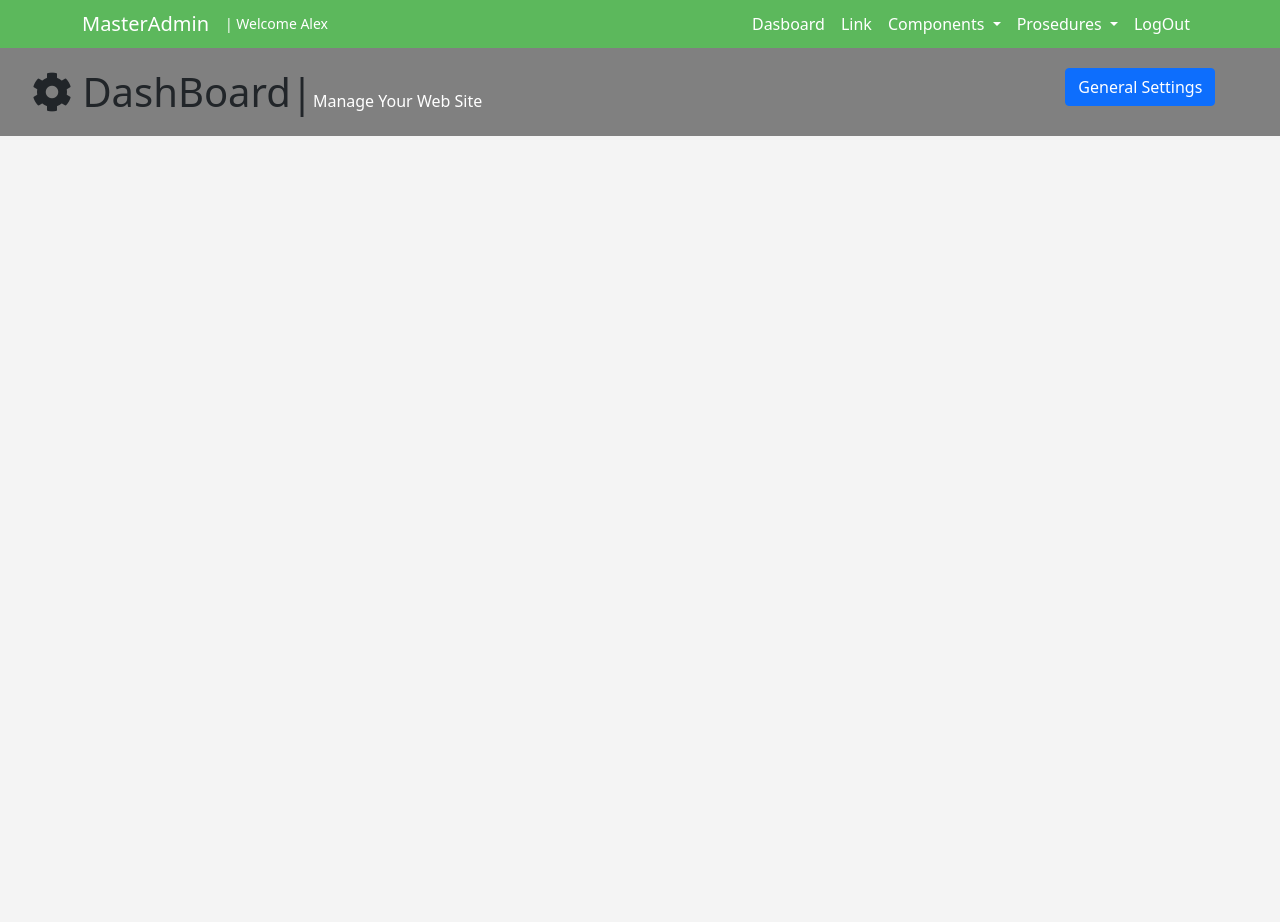
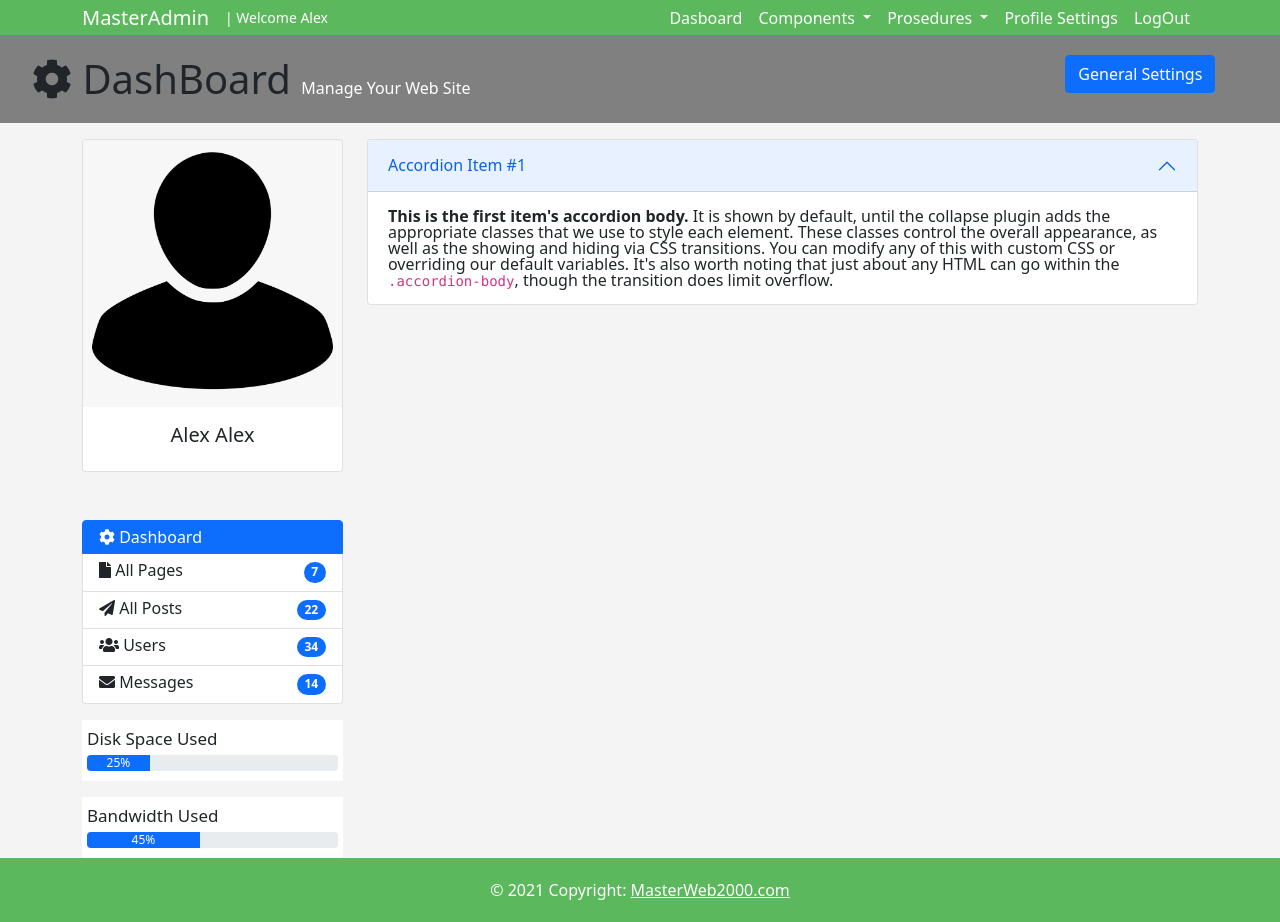
Before and after one commit to Web-Master-2000/MasterWebAdmin, a plain HTML site: page index.html in a window 1280 px wide. Before the commit the page ends 800 px from the top, so only its background shows below. Drawn offline with nearby package versions, Linux system fonts and the light colour scheme.

Commit message:
Added New Components
Added sidebar, footer  and  sections component

```diff
--- a/css/style.css
+++ b/css/style.css
@@ -5,6 +5,7 @@ body{
 nav{
     background-color: #5cb85c  ;
     color: #fff !important;
+    height: 35px !important;
 }
 
 nav .navbar-brand{
@@ -29,3 +30,56 @@ nav .navbar-nav li{
     color: #fff !important;
     font-size: 16px
 }
+
+#sidebar{
+    margin-top: 3rem;
+}
+
+.rounded-pill{
+    float: right
+}
+
+#side-user-card{
+    margin-top: 1rem;
+
+}
+
+
+
+
+
+
+
+.disk-space{
+    margin-top: 1rem;
+    padding: 10px 5px;
+    background-color: #fff;
+    font-size: 17px;
+
+}
+.bandwidth{
+     margin-top: 1rem;
+    padding: 10px 5px;
+    background-color: #fff;
+    font-size: 17px;
+}
+
+
+
+
+
+
+
+
+
+
+
+
+
+
+
+/*footer */
+footer{
+    background-color: #5cb85c;
+    color: #fff
+}
--- a/index.html
+++ b/index.html
@@ -1,6 +1,7 @@
 <!doctype html>
 <html lang="en">
-  <head>
+
+<head>
     <!-- Required meta tags -->
     <meta charset="utf-8">
     <meta name="viewport" content="width=device-width, initial-scale=1">
@@ -28,7 +29,7 @@
     <nav class="navbar navbar-expand-lg navbar-light ">
         <div class="container">
             <a class="navbar-brand" href="#"> MasterAdmin </a>
-            <a href="" class="navbar-brand" style="font-size: 14px">| Welcome Alex</a>
+            <a href="#" class="navbar-brand" style="font-size: 14px">| Welcome Alex</a>
             <button class="navbar-toggler" type="button" data-bs-toggle="collapse" data-bs-target="#navbarSupportedContent" aria-controls="navbarSupportedContent" aria-expanded="false" aria-label="Toggle navigation">
                 <span class="navbar-toggler-icon"></span>
             </button>
@@ -37,17 +38,17 @@
                     <li class="nav-item">
                         <a class="nav-link active" aria-current="page" href="#">Dasboard</a>
                     </li>
-                    <li class="nav-item">
-                        <a class="nav-link" href="#">Link</a>
-                    </li>
+
                     <li class="nav-item dropdown">
                         <a class="nav-link dropdown-toggle" href="#" id="navbarDropdown" role="button" data-bs-toggle="dropdown" aria-expanded="false">
                             Components
                         </a>
                         <ul class="dropdown-menu" aria-labelledby="navbarDropdown">
-                            <li><a class="dropdown-item" href="#">Side Bar</a></li> <li><a class="dropdown-item" href="Componenets/alert.html">Alerts</a></li>
-                            <li><a class="dropdown-item" href="Componenets/fixed.html">Fixed Navbar</a></li> <li><a class="dropdown-item" href="Componenets/footer.html">
-                            Footer</a></li>
+                            <li><a class="dropdown-item" href="#">Side Bar</a></li>
+                            <li><a class="dropdown-item" href="Componenets/alert.html">Alerts</a></li>
+                            <li><a class="dropdown-item" href="Componenets/fixed.html">Fixed Navbar</a></li>
+                            <li><a class="dropdown-item" href="Componenets/footer.html">
+                                    Footer</a></li>
 
 
                         </ul>
@@ -64,6 +65,9 @@
                             </li>
                             <li><a class="dropdown-item" href="#">Add-Posts</a></li>
                         </ul>
+                    </li>
+                    <li class="nav-item">
+                        <a class="nav-link" href="#">Profile Settings</a>
                     </li>
                     <li class="nav-item">
                         <a class="nav-link" href="#">LogOut</a>
@@ -85,7 +89,7 @@
         <div class="container-fluid">
             <div class="row">
                 <div class="col-md-10">
-                    <h1><i class="fas fa-cog"></i> DashBoard|<span style="">Manage Your Web Site</span></h1>
+                    <h1><i class="fas fa-cog"></i> DashBoard <span style="">Manage Your Web Site</span></h1>
 
                 </div>
                 <div class="col-md-2">
@@ -99,7 +103,7 @@
                         <div class="modal-dialog">
                             <div class="modal-content">
                                 <div class="modal-header">
-                                    <h5 class="modal-title" id="exampleModalLabel">General Settings</h5>
+                                    <h5 class="modal-title" id="exampleModalLabel">General Settings | Site Settings</h5>
                                     <button type="button" class="btn-close" data-bs-dismiss="modal" aria-label="Close"></button>
                                 </div>
                                 <div class="modal-body">
@@ -132,18 +136,108 @@
         </div>
     </section>
 
-<!-- End Of Header-->
- <!-- Section -->
+    <!-- End Of Header-->
+    <!-- Section -->
+    <section id="side-user-card">
+        <div class="container">
+            <div class="row">
+                <div class="col-md-3">
+                    <div class="card">
+
+                        <img src="assets/img/avatar-%C4%B0mg.png" class="card-img-top" alt="...">
+                        <div class="card-body">
+                            <h5 class="card-title text-center">Alex Alex</h5>
+
+
+                        </div>
+                    </div>
+                </div>
+                 <div class="col-md-9">
+                    <div class="accordion" id="accordionExample">
+                        <div class="accordion-item">
+                            <h2 class="accordion-header" id="headingOne">
+                                <button class="accordion-button" type="button" data-bs-toggle="collapse" data-bs-target="#collapseOne" aria-expanded="true" aria-controls="collapseOne">
+                                    Accordion Item #1
+                                </button>
+                            </h2>
+                            <div id="collapseOne" class="accordion-collapse collapse show" aria-labelledby="headingOne" data-bs-parent="#accordionExample">
+                                <div class="accordion-body">
+                                    <strong>This is the first item's accordion body.</strong> It is shown by default, until the collapse plugin adds the appropriate classes that we use to style each element. These classes control the overall appearance, as well as the showing and hiding via CSS transitions. You can modify any of this with custom CSS or overriding our default variables. It's also worth noting that just about any HTML can go within the <code>.accordion-body</code>, though the transition does limit overflow.
+                                </div>
+                            </div>
+                        </div>
+
+
+                    </div>
+                </div>
+            </div>
+        </div>
+    </section>
+    <section id="sidebar">
+        <div class="container">
+            <div class="row">
+                <div class="col-md-3">
+                    <div class="list-group">
+                        <a href="#" class="list-group-item list-group-item-action active" aria-current="true">
+                            <i class="fas fa-cog"></i> Dashboard
+                        </a>
+                        <a href="#" class="list-group-item list-group-item-action"> <i class="fas fa-file"></i> All Pages <span class="badge bg-primary rounded-pill">7</span></a>
+                        <a href="#" class="list-group-item list-group-item-action"><i class="fas fa-paper-plane"></i> All Posts <span class="badge bg-primary rounded-pill">22</span></a>
+                        <a href="#" class="list-group-item list-group-item-action"> <i class="fas fa-users"></i> Users <span class="badge bg-primary rounded-pill">34</span></a>
+                        <a href="#" class="list-group-item list-group-item-action "><i class="fas fa-envelope"></i> Messages <span class="badge bg-primary rounded-pill">14</span></a>
+
+                    </div>
+
+                    <div class="disk-space">
+
+                        <p>Disk Space Used</p>
+                        <div class="progress mt-2">
+
+                            <div class="progress-bar" role="progressbar" style="width: 25%;" aria-valuenow="25" aria-valuemin="0" aria-valuemax="100">25%</div>
+                        </div>
+
+                    </div>
+
+
+                    <div class="bandwidth">
+
+                        <p>Bandwidth Used</p>
+                        <div class="progress mt-2">
+
+                            <div class="progress-bar" role="progressbar" style="width: 45%;" aria-valuenow="45" aria-valuemin="0" aria-valuemax="100">45%</div>
+                        </div>
+
+                    </div>
+
+
+                </div>
 
 
 
+            </div>
+        </div>
+    </section>
 
 
- <!-- end of Section -->
+    <!-- end of Section -->
 
+    <!-- Footer -->
+    <footer class="text-center text-lg-start    ">
+
+
+        <!-- Copyright -->
+        <div class="text-center p-4">
+            © 2021 Copyright:
+            <a class="text-reset  " href="https://masterweb2000.com/">MasterWeb2000.com</a>
+        </div>
+        <!-- Copyright -->
+    </footer>
+    <!-- Footer -->
 
 
     <script src="https://cdn.jsdelivr.net/npm/bootstrap@5.0.1/dist/js/bootstrap.bundle.min.js" integrity="sha384-gtEjrD/SeCtmISkJkNUaaKMoLD0//ElJ19smozuHV6z3Iehds+3Ulb9Bn9Plx0x4" crossorigin="anonymous"></script>
 
 
-</body></html>
+</body>
+
+</html>
```
Also changed, not shown: Componenets/alert.html (line endings or trailing spaces), assets/img/avatar-İmg.png (added).
